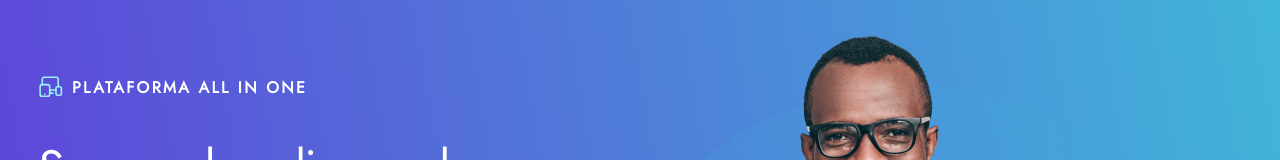
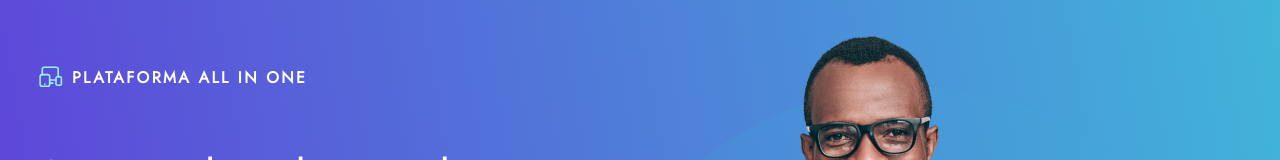
Before and after one commit to Felpasw/ensinio-frontend-challenge, a React (Vite) app: page / in a window 1280 px wide. Shown: the part 185-345 px from the top of the page. Built offline with nearby package versions, Linux system fonts and the light colour scheme; no server answers.

Commit message:
Update styles.ts

```diff
--- a/src/presentation/Components/HeroSection/styles.ts
+++ b/src/presentation/Components/HeroSection/styles.ts
@@ -35,6 +35,8 @@ export const TopTitleContent = styled.div`
   line-height: 105%;
   font-size: 2vh;
   text-transform: uppercase;
+
+  padding-bottom: 20px;
 
   display: flex;
   flex-direction: row;
```
